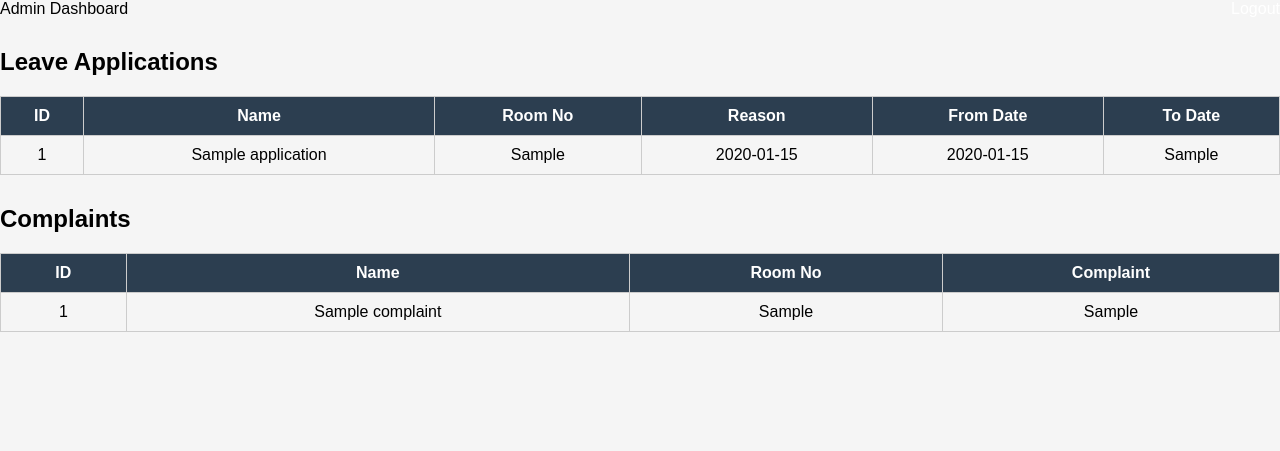
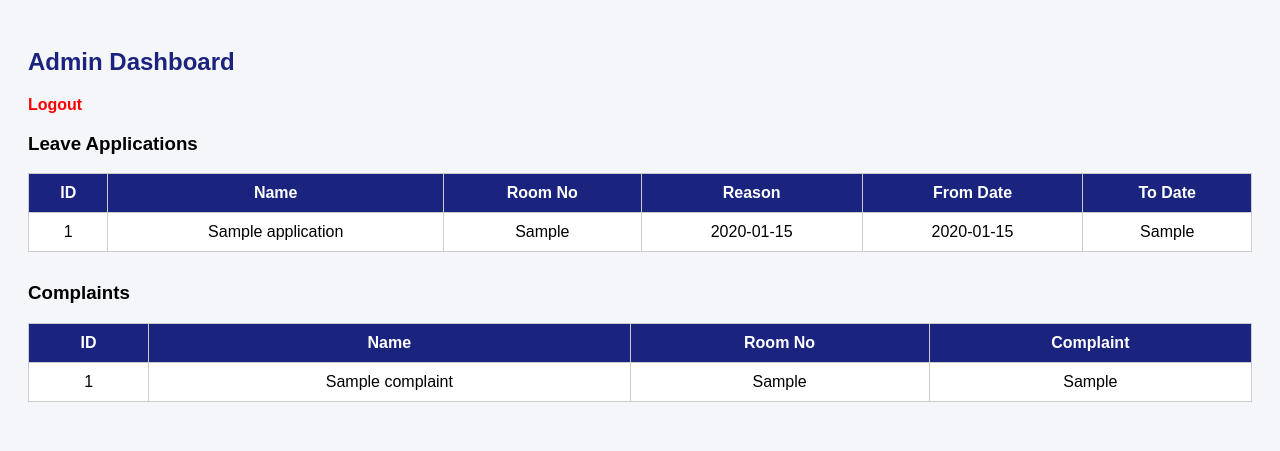
Before and after one commit to srinithisivanantham/hostel-chatbot, a Flask app: page /admin/dashboard in a window 1280 px wide. Shown: the top 451 px of the page. Run offline with Flask 3, Linux system fonts and the light colour scheme; the visitor is signed in with stand-in values (Sample User, id 1); tables that the repository leaves empty hold one stand-in row (values such as "Sample post").

```diff
--- a/templates/admin_dashboard.html
+++ b/templates/admin_dashboard.html
@@ -2,43 +2,43 @@
 <html>
 <head>
     <title>Admin Dashboard</title>
-    <link rel="stylesheet" href="{{ url_for('static', filename='style.css') }}">
     <style>
+        body {
+            font-family: Arial, sans-serif;
+            background: #f4f6f9;
+            padding: 20px;
+        }
+        h2 {
+            color: #1a237e;
+        }
         table {
             width: 100%;
             border-collapse: collapse;
-            margin-top: 15px;
+            margin-bottom: 30px;
+            background: white;
         }
-
         th, td {
             border: 1px solid #ccc;
             padding: 10px;
             text-align: center;
         }
-
         th {
-            background-color: #2c3e50;
+            background-color: #1a237e;
             color: white;
         }
-
-        h2 {
-            margin-top: 30px;
+        a {
+            color: red;
+            text-decoration: none;
+            font-weight: bold;
         }
     </style>
 </head>
 <body>
 
-<header>
-    Admin Dashboard
-    <a href="/admin/logout" style="float:right;color:white;text-decoration:none;">Logout</a>
-</header>
+<h2>Admin Dashboard</h2>
+<a href="/admin/logout">Logout</a>
 
-<div class="container">
-
-    <!-- LEAVE APPLICATIONS -->
-    <h2>Leave Applications</h2>
-
-    {% if leaves %}
+<h3>Leave Applications</h3>
 <table>
     <tr>
         <th>ID</th>
@@ -48,26 +48,19 @@
         <th>From Date</th>
         <th>To Date</th>
     </tr>
-
     {% for leave in leaves %}
     <tr>
         <td>{{ leave[0] }}</td>
         <td>{{ leave[1] }}</td>
         <td>{{ leave[2] }}</td>
-            <td>{{ leave[3] }}</td>
-            <td>{{ leave[4] }}</td>
-            <td>{{ leave[5] }}</td>
+        <td>{{ leave[3] }}</td>   <!-- reason -->
+        <td>{{ leave[4] }}</td>   <!-- from_date -->
+        <td>{{ leave[5] }}</td>   <!-- to_date -->
     </tr>
     {% endfor %}
 </table>
-    {% else %}
-        <p>No leave applications found.</p>
-    {% endif %}
 
-    <!-- COMPLAINTS -->
-    <h2>Complaints</h2>
-
-    {% if complaints %}
+<h3>Complaints</h3>
 <table>
     <tr>
         <th>ID</th>
@@ -75,7 +68,6 @@
         <th>Room No</th>
         <th>Complaint</th>
     </tr>
-
     {% for c in complaints %}
     <tr>
         <td>{{ c[0] }}</td>
@@ -85,11 +77,6 @@
     </tr>
     {% endfor %}
 </table>
-    {% else %}
-        <p>No complaints found.</p>
-    {% endif %}
-
-</div>
 
 </body>
 </html>
```
Lines whose indentation alone changed are shown as unchanged.
